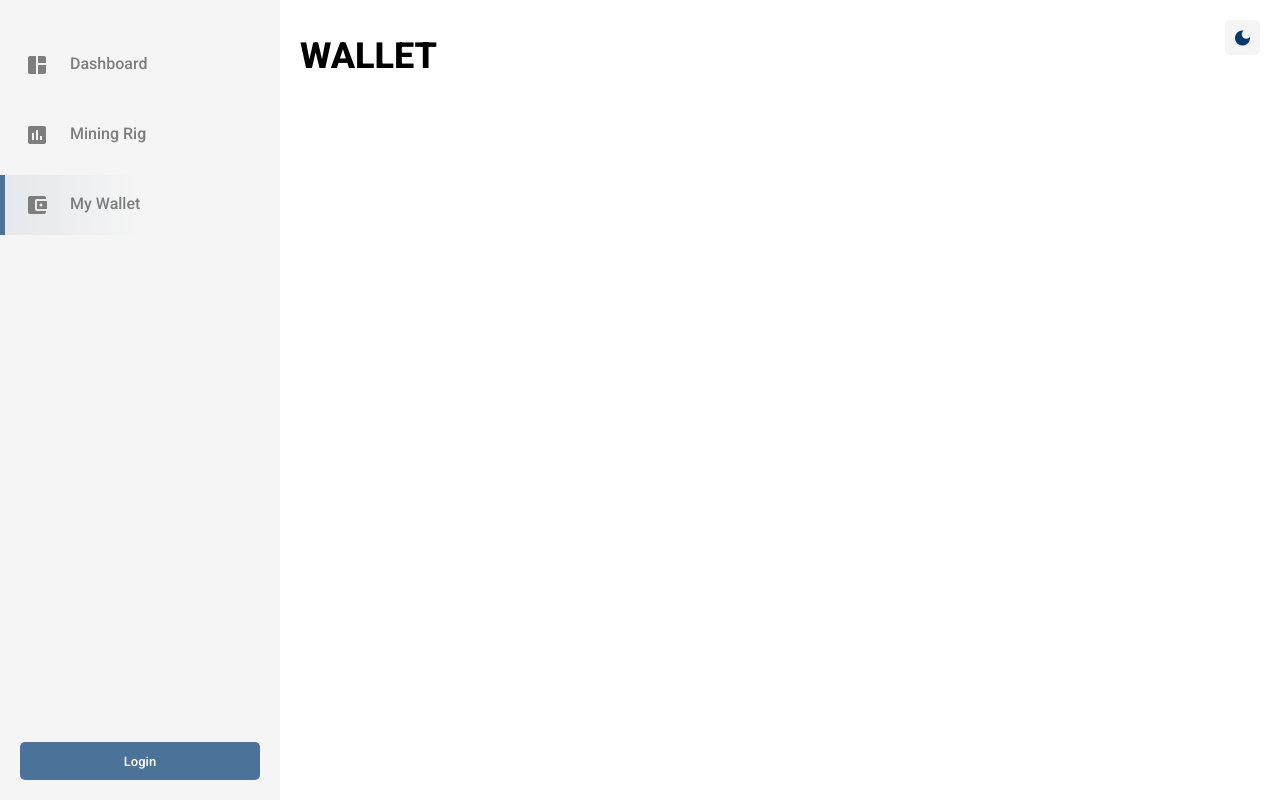
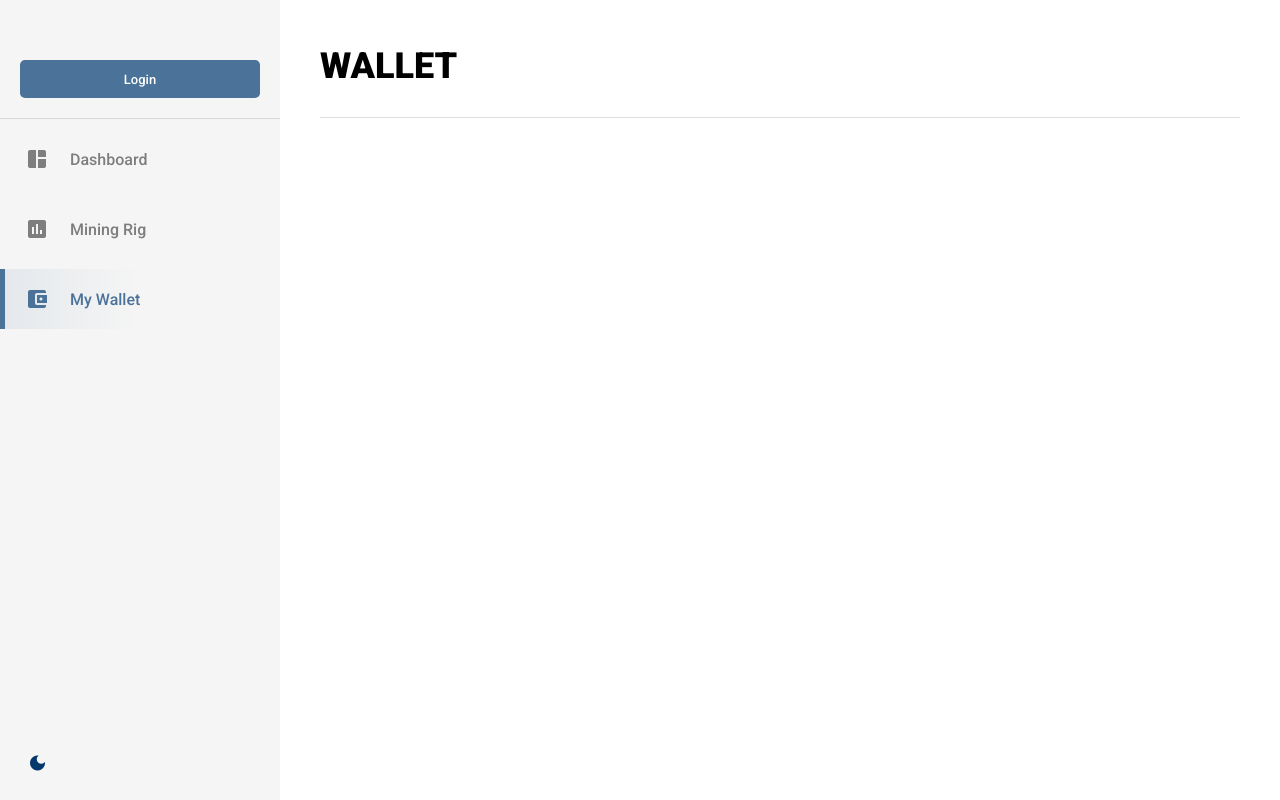
Before and after one commit to iamthenoah/corsair-monitor, a Vue app: page /wallet in a window 1280 px wide. Built offline with nearby package versions, Linux system fonts and the light colour scheme.

Commit message:
various UI changes

```diff
--- a/src/App.vue
+++ b/src/App.vue
@@ -4,9 +4,6 @@
 			<NavigationMenu/>
 		</div>
 		<div>
-			<div class="right">
-				<DarkModeButton/>
-			</div>
 			<main>
 				<router-view/>
 			</main>
@@ -16,11 +13,9 @@
 
 <script>
 import NavigationMenu from '@/components/NavigationMenu.vue';
-import DarkModeButton from '@/components/DarkModeButton.vue';
 
 export default {
     components: {
-        DarkModeButton,
         NavigationMenu,
 	},
 	computed: {
--- a/src/assets/styles/darkMode.scss
+++ b/src/assets/styles/darkMode.scss
@@ -12,6 +12,10 @@
 
     main {
         background: $darker;
+    }
+
+    hr {
+        background: rgba(white, 0.25);
     }
 
     .bg-theme-light {
--- a/src/assets/styles/global.scss
+++ b/src/assets/styles/global.scss
@@ -6,8 +6,9 @@
 }
 
 main {
-    padding-top: 35px;
+    padding-top: 40px;
     height: 100%;
+    overflow: hidden;
 }
 
 section {
@@ -88,10 +89,16 @@ hr {
     margin: 10px 0;
     border: none;
     height: 1px;
-    background: $grey;
+    background: rgba($grey, 0.25);
 }
 
 h1 {
+    font-weight: 900;
+    margin-bottom: 30px;
+    font-size: 36px;
+}
+
+h2 {
     font-weight: 800;
     margin-bottom: 15px;
     font-size: 36px;
@@ -104,8 +111,8 @@ h3 {
 }
 
 h4 {
+    font-weight: 500;
+    margin-bottom: 15px;
     font-size: 20px;
-    margin-bottom: 15px;
-    font-weight: 500;
     color: $grey;
 }
--- a/src/assets/styles/main.scss
+++ b/src/assets/styles/main.scss
@@ -2,6 +2,12 @@
 	-webkit-app-region: no-drag;
 	width: 100%;
 	padding: 0 20px;
+	overflow-y: auto;
+	overflow-x: hidden;
+}
+
+.bezels {
+	padding: 5px 40px;
 }
 
 .noselect {
@@ -60,7 +66,7 @@
 
 .invalid-input {
 	border: 2px solid $red;
-	color: $red;
+	color: $red !important;
 }
 
 .invalid-input::placeholder {
--- a/src/components/DarkModeButton.vue
+++ b/src/components/DarkModeButton.vue
@@ -1,7 +1,7 @@
 <template>
     <div class="mode-icon-container bg-theme-light" @click="toggleDarkMode()">
         <div v-if="isDarkMode">
-            <span class="material-icons light">light_mode</span>
+            <span class="material-icons">light_mode</span>
         </div>
         <div v-else>
             <span class="material-icons dark">dark_mode</span>
@@ -46,10 +46,6 @@ export default {
         font-size: 20px;
     }
 
-    .light {
-        color: $yellow !important;
-    }
-
     .dark {
         color: $navy !important;
     }
--- a/src/components/MenuButton.vue
+++ b/src/components/MenuButton.vue
@@ -4,8 +4,10 @@
             <div class="selected-indicator-bg"></div>
             <div class="selected-indicator"></div>
         </div>
-        <span class="material-icons">{{ icon }}</span>
-        <h2>{{ text }}</h2>
+        <div :class="{ 'selected-change' : selected }">
+            <span class="material-icons">{{ icon }}</span>
+            <h2>{{ text }}</h2>
+        </div>
     </div>
 </template>
 
@@ -35,12 +37,13 @@ export default {
         height: 60px;
         color: $grey;
         margin-bottom: 10px;
-		-webkit-app-region: no-drag;
+        -webkit-app-region: no-drag;
+        transition: all 100ms ease-in;
     }
 
     .menu-button:hover {
-        color: lighten($theme, 20%);
         cursor: pointer;
+        background: rgba($grey, 0.1);
     }
 
     .selected-indicator {
@@ -59,7 +62,9 @@ export default {
     }
 
     h2 {
-        transform: translateY(100%);
+        position: absolute;
+        top: 50%;
+        transform: translateY(-50%);
         font-size: 16px;
         margin-left: 70px;
         text-transform: capitalize;
@@ -73,4 +78,8 @@ export default {
         transform: translateY(-50%);
     }
 
+    .selected-change {
+        color: $theme;
+    }
+
 </style>
--- a/src/components/NavigationMenu.vue
+++ b/src/components/NavigationMenu.vue
@@ -1,20 +1,26 @@
 <template>
     <nav class="bg-theme-light">
+        <section class="content">
+            <router-link to="/authenticate?form=login"><button class="btn-action large">Login</button></router-link>
+        </section>
+        <hr>
         <MenuButton route="/" text="Dashboard" icon="space_dashboard" v-bind:selected="isCurrent('/')"/>
         <MenuButton route="/rig" text="Mining Rig" icon="assessment" v-bind:selected="isCurrent('/rig')"/>
         <MenuButton route="/wallet" text="My Wallet" icon="account_balance_wallet" v-bind:selected="isCurrent('/wallet')"/>
-        <section class="bottom content">
-            <router-link to="/authenticate?form=login"><button class="btn-action large">Login</button></router-link>
-        </section>
+        <div class="bottom">
+            <DarkModeButton/>
+        </div>
     </nav>
 </template>
 
 <script>
 import MenuButton from '@/components/MenuButton.vue';
+import DarkModeButton from '@/components/DarkModeButton.vue';
 
 export default {
     components: {
         MenuButton,
+        DarkModeButton
     },
     methods: {
         isCurrent: function(path) {
@@ -28,7 +34,7 @@ export default {
 
 	nav {
 		position: absolute;
-        padding-top: 35px;
+        padding-top: 40px;
         height: 100%;
     }
 
--- a/src/components/auth/LoginForm.vue
+++ b/src/components/auth/LoginForm.vue
@@ -1,6 +1,6 @@
 <template>
     <div class="fade-right">
-        <h1>Sign In.</h1>
+        <h2>Sign In.</h2>
         <p>You are current not logged in. Please login to see your ETH wallet value & ethosOS rig stats.</p>
         <section>
             <input type="text" placeholder="email">
--- a/src/components/auth/RegisterForm.vue
+++ b/src/components/auth/RegisterForm.vue
@@ -1,6 +1,6 @@
 <template>
     <div class="fade-left">
-        <h1>Sign up.</h1>
+        <h2>Sign up.</h2>
         <p>Registering is free and allows you to access all of Corsair's services.</p>
         <section>
             <input type="text" placeholder="email">
--- a/src/views/Authenticate.vue
+++ b/src/views/Authenticate.vue
@@ -1,9 +1,11 @@
 <template>
     <div id="auth-container">
-        <div id="auth-banner" class="noselect">
-            <!-- <img src="https://www.sia-partners.com/sites/default/files/offers/cover_picture/2020-07/iStock-1145592947-1_1.jpg"> -->
-            <img src="https://www.itl.cat/pngfile/big/45-450360_ice-iphone-x-tumblr-wallpaper-hd.jpg">
-            <!-- <img src="http://www.99naturewallpapers.com/admin/assets/images/wallpapers/1366/cold-snow-winter_1366x768.png"> -->
+        <div id="auth-banner" class="noselect fade-left">
+            <img src="https://www.sia-partners.com/sites/default/files/offers/cover_picture/2020-07/iStock-1145592947-1_1.jpg">
+            <!-- <img src="https://www.itl.cat/pngfile/big/45-450360_ice-iphone-x-tumblr-wallpaper-hd.jpg"> -->
+            <!-- <img src="https://r1.ilikewallpaper.net/ipad-air-wallpapers/download/24199/Nature-Autumn-Red-Leaf-Calm-Lake-Landscape-iPad-4-wallpaper-ilikewallpaper_com.jpg"> -->
+            <!-- <img src="https://wimg.rule34.xxx//images/4022/1dcab858752e45aa0dd6f25bacaa7422.png" alt=""> -->
+            <!-- <img src="https://pbs.twimg.com/media/ExZbWm0U4AIFW8O?format=jpg&name=medium" alt=""> -->
         </div>
         <main id="auth-form">
             <div id="auth-inputs" class="noselect">
--- a/src/views/Wallet.vue
+++ b/src/views/Wallet.vue
@@ -1,5 +1,6 @@
 <template>
-    <div class="content">
+    <div class="content bezels">
         <h1>WALLET</h1>
+        <hr>
     </div>
 </template>
```
